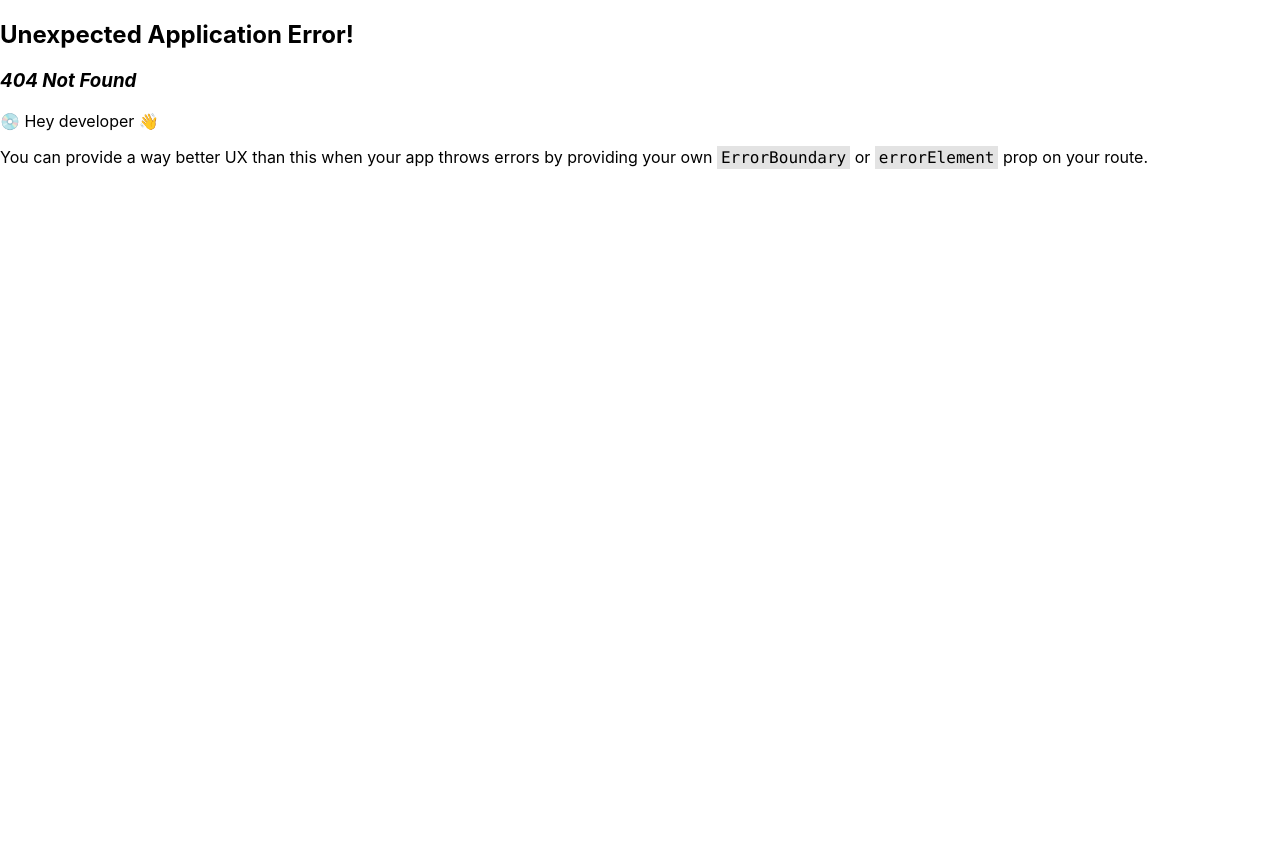
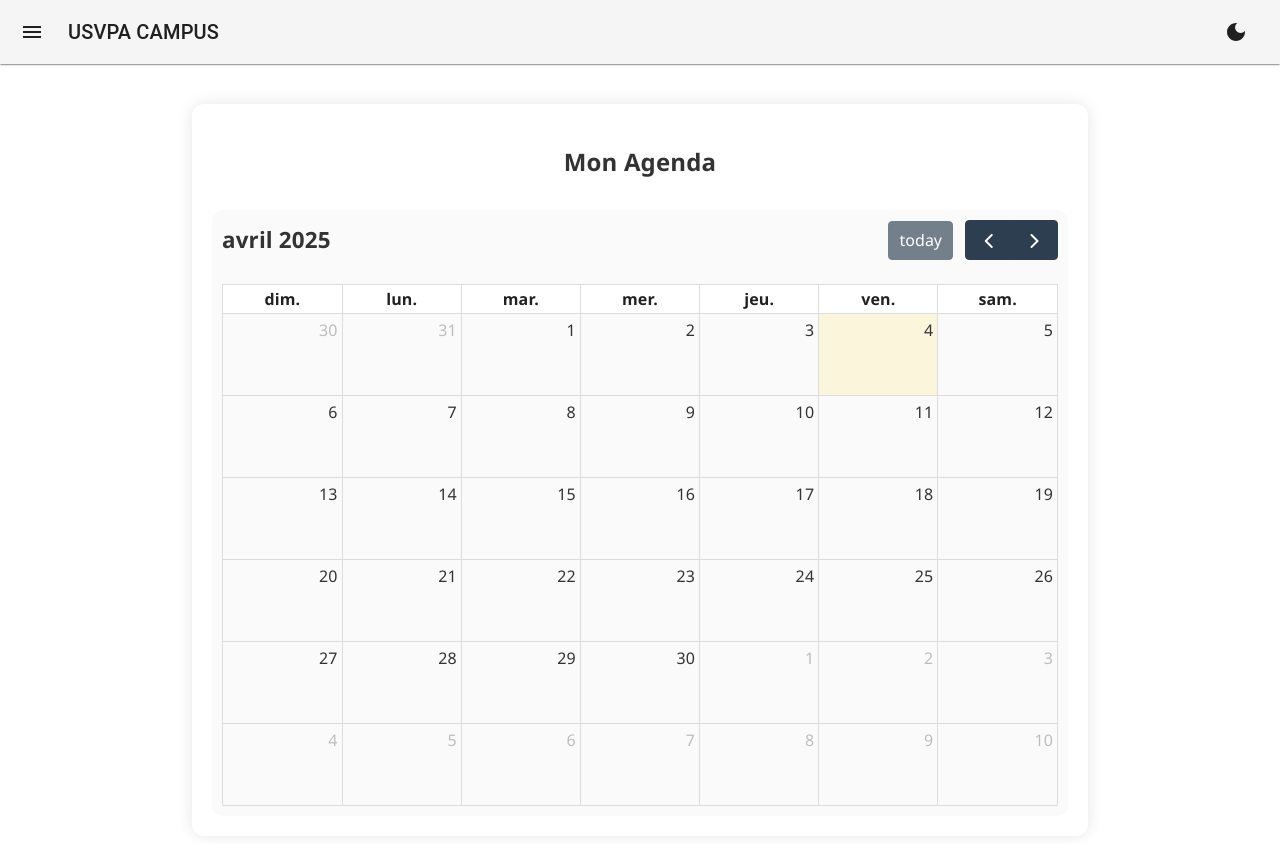
Before and after one commit to Nandrianina7/Uspva, a React (Create React App) app in the folder frontend/: page /#/Agenda in a window 1280 px wide. Before the commit this address had no page. Shown: the top 844 px of the page. Before the commit the page ends 800 px from the top, so only its background shows below. Built offline with nearby package versions, Linux system fonts and the light colour scheme; no server answers.

Commit message:
mode sombre

```diff
--- a/frontend/src/App.tsx
+++ b/frontend/src/App.tsx
@@ -2,6 +2,7 @@ import { createHashRouter, RouterProvider } from 'react-router-dom';
 import Home from './Components/Home';
 import SigninLAyout from './Components/SigninLayout';
 import Layout from './Components/Layouts';
+import Agenda from './Components/Agenda';
 // import Agenda from './Components/Agenda';
 const router = createHashRouter([
   {
@@ -15,6 +16,10 @@ const router = createHashRouter([
         path: '/home',
         element: <Home />,
       },
+      {
+        path: '/Agenda',
+        element: <Agenda />,
+      },
     ],
   },
 ]);
--- a/frontend/src/Components/Agenda/Agenda.css
+++ b/frontend/src/Components/Agenda/Agenda.css
@@ -1,3 +1,6 @@
+/* Agenda.css */
+
+/* Style général */
 .agenda-container {
   max-width: 900px;
   margin: 40px auto;
@@ -8,12 +11,25 @@
   font-family: 'Segoe UI', sans-serif;
 }
 
+/* En mode sombre, changer le fond du container */
+body[data-theme='dark'] .agenda-container {
+  background-color: #1c1c1c; /* Fond sombre */
+  box-shadow: 0 0 15px rgba(255, 255, 255, 0.1); /* Ombre plus claire en mode sombre */
+}
+
+/* Titre de l'agenda */
 .agenda-container h2 {
   text-align: center;
   margin-bottom: 30px;
   color: #333;
 }
 
+/* Mode sombre pour le titre */
+body[data-theme='dark'] .agenda-container h2 {
+  color: #f5f5f5; /* Titre plus clair en mode sombre */
+}
+
+/* Formulaire */
 .agenda-container form input,
 .agenda-container form textarea {
   width: 100%;
@@ -24,11 +40,21 @@
   font-size: 1rem;
 }
 
+/* Formulaire en mode sombre */
+body[data-theme='dark'] .agenda-container form input,
+body[data-theme='dark'] .agenda-container form textarea {
+  background-color: #333; /* Fond sombre pour les inputs */
+  color: white; /* Texte clair */
+  border-color: #444; /* Bordure plus foncée */
+}
+
+/* Textarea avec taille minimum */
 .agenda-container form textarea {
   resize: vertical;
   min-height: 80px;
 }
 
+/* Boutons */
 .agenda-container form button {
   background-color: #007bff;
   color: #fff;
@@ -40,10 +66,18 @@
   transition: background-color 0.3s ease;
 }
 
+/* Changer la couleur du bouton au survol */
 .agenda-container form button:hover {
   background-color: #0056b3;
 }
 
+/* En mode sombre, changer la couleur du bouton */
+body[data-theme='dark'] .agenda-container form button {
+  background-color: #3e8e41;
+  border-color: #3c763d;
+}
+
+/* FullCalendar */
 .fc {
   margin-top: 30px;
   background-color: #fafafa;
@@ -51,7 +85,78 @@
   padding: 10px;
 }
 
+/* FullCalendar en mode sombre */
+body[data-theme='dark'] .fc {
+  background-color: #2c2c2c; /* Fond sombre pour le calendrier */
+  color: white; /* Texte en blanc */
+}
+
 .fc .fc-toolbar-title {
   font-size: 1.4rem;
   color: #333;
 }
+
+/* Mode sombre pour le titre du calendrier */
+body[data-theme='dark'] .fc .fc-toolbar-title {
+  color: #f5f5f5; /* Titre clair en mode sombre */
+}
+
+/* Couleur des numéros de jour dans le calendrier */
+.fc .fc-daygrid-day-number {
+  color: #333;
+}
+
+/* Numéros de jours en mode sombre */
+body[data-theme='dark'] .fc .fc-daygrid-day-number {
+  color: #e0e0e0 !important; /* Couleur des numéros en gris clair pour le mode sombre */
+}
+
+/* Couleur des événements */
+.fc-event {
+  background-color: #1e88e5;
+  border: none;
+  color: white;
+}
+
+/* Événements en mode sombre */
+body[data-theme='dark'] .fc-event {
+  background-color: #1976d2; /* Event plus sombre en mode sombre */
+}
+
+/* Titre des champs de formulaire */
+.agenda-container form h3 {
+  color: #333;
+}
+
+/* En mode sombre, changer la couleur du titre du formulaire */
+body[data-theme='dark'] .agenda-container form h3 {
+  color: #f5f5f5; /* Titre du formulaire en clair */
+}
+
+/* Mode sombre pour les jours de la semaine (Lundi, Mardi, etc.) */
+body[data-theme='dark'] .fc .fc-day-header {
+  color: #f5f5f5; /* Couleur claire pour les noms des jours */
+  background-color: #333; /* Fond sombre pour les noms des jours */
+  border-color: #444; /* Bordure plus foncée pour les jours */
+  font-weight: bold;
+}
+
+/* Mode sombre pour les cellules des jours de la semaine */
+body[data-theme='dark'] .fc .fc-day-header .fc-day-header-cell {
+  color: #f5f5f5; /* Texte clair */
+}
+
+/* Mode sombre pour les jours de la semaine (Lundi, Mardi, etc.) */
+body[data-theme='dark'] .fc .fc-day-header,
+body[data-theme='dark'] .fc .fc-day-header .fc-day-header-cell {
+  color: #f5f5f5 !important; /* Couleur claire pour les noms des jours */
+  background-color: #333 !important; /* Fond sombre pour les noms des jours */
+  border-color: #444; /* Bordure plus foncée pour les jours */
+  font-weight: bold;
+}
+
+/* Effet de survol sur les jours de la semaine */
+body[data-theme='dark'] .fc .fc-day-header .fc-day-header-cell:hover {
+  background-color: #555; /* Fond sombre plus clair au survol */
+  color: #ffffff !important; /* Texte encore plus clair au survol */
+}
--- /dev/null
+++ b/frontend/src/Components/Agenda/Agenda.tsx
@@ -0,0 +1,106 @@
+import React, { useEffect, useState } from 'react';
+import axios from 'axios';
+import FullCalendar from '@fullcalendar/react';
+import dayGridPlugin from '@fullcalendar/daygrid';
+import interactionPlugin from '@fullcalendar/interaction';
+import './Agenda.css';
+
+interface EventType {
+  id_event: number;
+  name_event: string;
+  date: string;
+  observation: string;
+}
+
+const Agenda: React.FC = () => {
+  const [events, setEvents] = useState<EventType[]>([]);
+  const [nameEvent, setNameEvent] = useState('');
+  const [selectedDate, setSelectedDate] = useState('');
+  const [observation, setObservation] = useState('');
+  const [showForm, setShowForm] = useState(false);
+
+  useEffect(() => {
+    fetchEvents();
+  }, []);
+
+  const fetchEvents = async () => {
+    try {
+      const res = await axios.get('http://localhost:5000/events');
+      setEvents(res.data);
+    } catch (err) {
+      console.error('Erreur lors de la récupération des événements :', err);
+    }
+  };
+
+  const handleDateClick = (arg: { dateStr: string }) => {
+    setSelectedDate(arg.dateStr);
+    setShowForm(true);
+  };
+
+  const handleSubmit = async (e: React.FormEvent) => {
+    e.preventDefault();
+    try {
+      const newEvent = {
+        name_event: nameEvent,
+        date: selectedDate,
+        observation,
+      };
+
+      // Affichage de l'événement dans la console avant l'envoi
+      console.log('Nouvel événement ajouté :', newEvent);
+
+      // Envoi de l'événement au backend
+      await axios.post('http://localhost:5000/events', newEvent);
+
+      setNameEvent('');
+      setObservation('');
+      setSelectedDate('');
+      setShowForm(false);
+      fetchEvents();
+    } catch (err) {
+      console.error('Erreur lors de l’ajout de l’événement :', err);
+    }
+  };
+
+  return (
+    <div className="agenda-container">
+      <h2>Mon Agenda</h2>
+
+      {showForm && (
+        <form onSubmit={handleSubmit}>
+          <h3>Ajouter un événement pour le {selectedDate}</h3>
+          <input
+            type="text"
+            placeholder="Nom de l'événement"
+            value={nameEvent}
+            onChange={(e) => setNameEvent(e.target.value)}
+            required
+          />
+          <textarea
+            placeholder="Observation"
+            value={observation}
+            onChange={(e) => setObservation(e.target.value)}
+          />
+          <button type="submit">Ajouter</button>
+          <button type="button" onClick={() => setShowForm(false)} style={{ marginLeft: '10px' }}>
+            Annuler
+          </button>
+        </form>
+      )}
+
+      <FullCalendar
+        plugins={[dayGridPlugin, interactionPlugin]}
+        initialView="dayGridMonth"
+        locale="fr"
+        events={events.map(event => ({
+          title: event.name_event,
+          date: event.date,
+        }))}
+        dateClick={handleDateClick}
+        height="auto"
+      />
+    </div>
+  );
+};
+
+export default Agenda;
--- /dev/null
+++ b/frontend/src/Components/Agenda/index.ts
@@ -0,0 +1,3 @@
+import Agenda from "./Agenda";
+
+export { default } from './Agenda';
--- a/frontend/src/Components/Navbar/Navbar.tsx
+++ b/frontend/src/Components/Navbar/Navbar.tsx
@@ -1,15 +1,26 @@
+// src/components/Navbar/Navbar.tsx
 import { useState } from 'react';
-import { AppBar, Toolbar, IconButton, Typography } from '@mui/material';
-import { Menu } from '@mui/icons-material';
+import {
+  AppBar,
+  Toolbar,
+  IconButton,
+  Typography,
+  useTheme,
+} from '@mui/material';
+import { Menu, DarkMode, LightMode } from '@mui/icons-material';
 import Sidebar from '../Sidebar/Sidebar';
+import { useColorMode } from '../../Theme/ColorModeProvider/ColorModeProvider';
 
 function Navbar() {
   const [open, setOpen] = useState(false);
+  const theme = useTheme();
+  const { toggleColorMode } = useColorMode();
 
   const toggleDrawer = () => setOpen(!open);
+
   return (
     <>
-      <AppBar position="static" color="transparent">
+      <AppBar position="static" color="default" elevation={1}>
         <Toolbar>
           <IconButton
             color="inherit"
@@ -19,7 +30,12 @@ function Navbar() {
           >
             <Menu />
           </IconButton>
-          <Typography variant="h6">USVPA CAMPUS</Typography>
+          <Typography variant="h6" sx={{ flexGrow: 1 }}>
+            USVPA CAMPUS
+          </Typography>
+          <IconButton onClick={toggleColorMode} color="inherit">
+            {theme.palette.mode === 'dark' ? <LightMode /> : <DarkMode />}
+          </IconButton>
         </Toolbar>
       </AppBar>
       <Sidebar open={open} onClose={toggleDrawer} />
--- /dev/null
+++ b/frontend/src/Theme/ColorModeProvider/ColorModeProvider.tsx
@@ -0,0 +1,49 @@
+// src/ThemeContext.tsx
+import { createContext, useMemo, useState, ReactNode, useContext } from 'react';
+import { createTheme, ThemeProvider, CssBaseline } from '@mui/material';
+
+type ThemeMode = 'light' | 'dark';
+
+interface ThemeContextType {
+  mode: ThemeMode;
+  toggleColorMode: () => void;
+}
+
+const ColorModeContext = createContext<ThemeContextType | undefined>(undefined);
+
+export const useColorMode = () => {
+  const context = useContext(ColorModeContext);
+  if (!context) throw new Error('useColorMode must be used within ColorModeProvider');
+  return context;
+};
+
+interface Props {
+  children: ReactNode;
+}
+
+export const ColorModeProvider = ({ children }: Props) => {
+  const [mode, setMode] = useState<ThemeMode>('light');
+
+  const toggleColorMode = () => {
+    setMode((prevMode) => (prevMode === 'light' ? 'dark' : 'light'));
+  };
+
+  const theme = useMemo(
+    () =>
+      createTheme({
+        palette: {
+          mode,
+        },
+      }),
+    [mode]
+  );
+
+  return (
+    <ColorModeContext.Provider value={{ mode, toggleColorMode }}>
+      <ThemeProvider theme={theme}>
+        <CssBaseline />
+        {children}
+      </ThemeProvider>
+    </ColorModeContext.Provider>
+  );
+};
--- /dev/null
+++ b/frontend/src/Theme/ColorModeProvider/index.ts
@@ -0,0 +1,3 @@
+import { ColorModeProvider } from "./ColorModeProvider";
+
+export default ColorModeProvider;
--- a/frontend/src/index.tsx
+++ b/frontend/src/index.tsx
@@ -3,13 +3,16 @@ import ReactDOM from 'react-dom/client';
 import './index.css';
 import App from './App';
 import reportWebVitals from './reportWebVitals';
+import { ColorModeProvider } from './Theme/ColorModeProvider/ColorModeProvider';
 
 const root = ReactDOM.createRoot(
   document.getElementById('root') as HTMLElement,
 );
 root.render(
   <React.StrictMode>
-    <App />
+    <ColorModeProvider>
+      <App />
+    </ColorModeProvider>
   </React.StrictMode>,
 );
 
```
Also changed, not shown: 1 other file (tests, documents, lock files or other folders).
